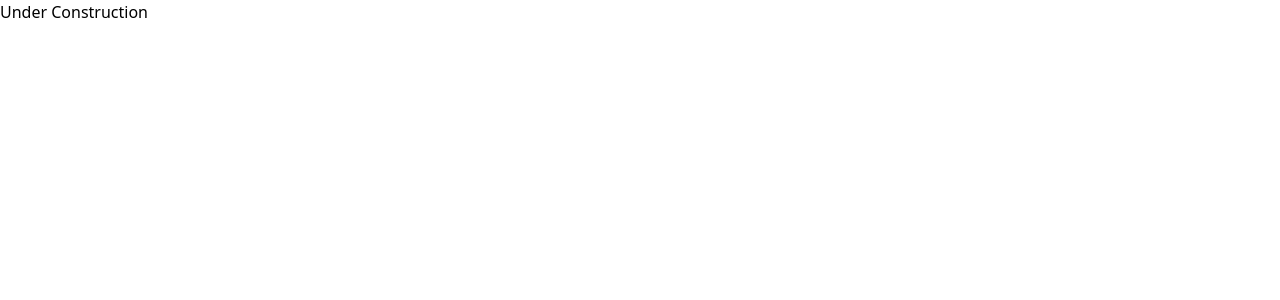
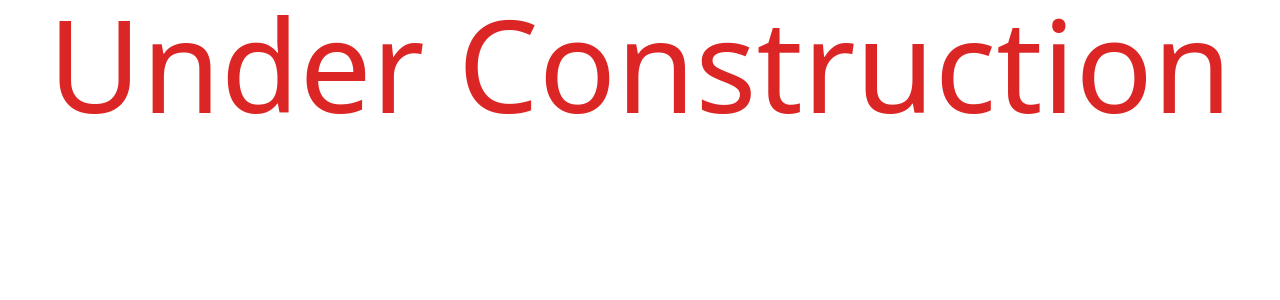
Before and after one commit to leenusdarnal/leenusdarnal.github.io, a Svelte app: page / in a window 1280 px wide. Shown: the top 300 px of the page. Built offline with nearby package versions, Linux system fonts and the light colour scheme.

Commit message:
Initial Commit

```diff
--- a/src/App.svelte
+++ b/src/App.svelte
@@ -1 +1 @@
-<h1>Under Construction</h1>
+<h1 class="text-9xl flex justify-center text-red-600">Under Construction</h1>
--- a/src/main.ts
+++ b/src/main.ts
@@ -1,8 +1,7 @@
 import './app.css'
 import App from './App.svelte'
-
 const app = new App({
-  target: document.getElementById('app'),
+  target: document.getElementById('app') as HTMLElement,
 })
 
 export default app
```
